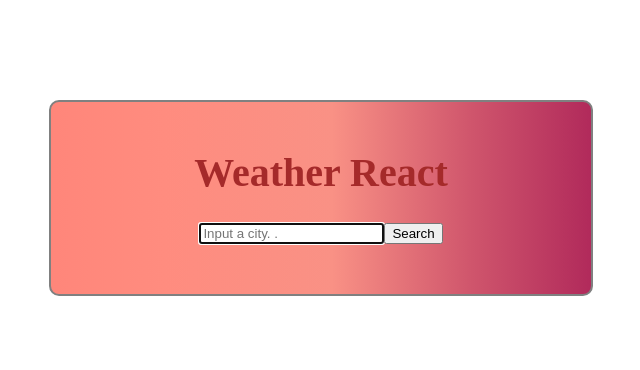
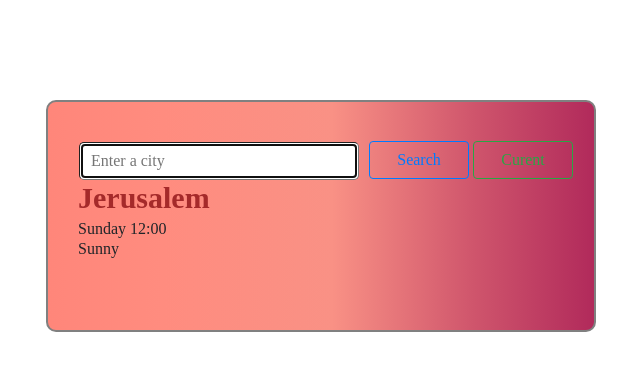
Before and after one commit to bhingkay/react-weather, a React (Create React App) app: page / in a window 1280 px wide. Shown: the top 370 px of the page, without its empty margins (319-959 px from the left). Built offline with nearby package versions, Linux system fonts and the light colour scheme.

Commit message:
added form

```diff
--- a/package.json
+++ b/package.json
@@ -7,7 +7,9 @@
     "@testing-library/react": "^11.2.5",
     "@testing-library/user-event": "^12.8.3",
     "axios": "^0.21.1",
+    "bootstrap": "^4.6.0",
     "react": "^17.0.2",
+    "react-bootstrap": "^1.5.2",
     "react-dom": "^17.0.2",
     "react-loader-spinner": "^4.0.0",
     "react-scripts": "4.0.3",
--- a/public/index.html
+++ b/public/index.html
@@ -28,7 +28,9 @@
   </head>
   <body>
     <noscript>You need to enable JavaScript to run this app.</noscript>
-    <div id="root"></div>
+    <div class="container"></div>
+      <div id="root"></div>
+    </div>
     <!--
       This HTML file is a template.
       If you open it directly in the browser, you will see an empty page.
--- a/src/App.css
+++ b/src/App.css
@@ -5,8 +5,10 @@
 
 .App h1 {
   font-weight: bolder;
-  font-size: 40px;
+  font-size: 30px;
   color: brown;
+  text-align: left;
+  margin-left: 10px;
 }
 .WeatherApp {
   padding: 20px 20px;
@@ -14,7 +16,7 @@
   border: 2px solid grey;
   border-radius: 10px;
   background-size: cover;
-  max-width: 500px;
+  max-width: 550px;
   margin: 100px auto;
   background-image: linear-gradient(
     to right,
@@ -26,3 +28,10 @@
     #b12a5b 100%
   );
 }
+li {
+  list-style: none;
+  text-align: left;
+  margin-left: -30px;
+  margin-top: -10px;
+  line-height: 30px;
+}
--- a/src/App.js
+++ b/src/App.js
@@ -1,12 +1,19 @@
 import "./App.css";
 import Weather from "./Weather";
+import { Button } from "react-bootstrap";
+
+import "bootstrap/dist/css/bootstrap.min.css";
 
 function App() {
   return (
     <div className="App">
       <div className="WeatherApp">
-        <h1>Weather React</h1>
         <Weather />
+        <h1>Jerusalem</h1>
+        <ul>
+          <li>Sunday 12:00</li>
+          <li>Sunny</li>
+        </ul>
       </div>
     </div>
   );
--- a/src/Weather.css
+++ b/src/Weather.css
@@ -1,14 +1,20 @@
-.Weather input {
+.inputcity {
   padding: 5px 10px;
-  width: 250px;
-  margin-top: 10px;
-  border-radius: 10px;
+  width: 280px;
+  margin-top: 20px;
+  border-radius: 5px;
+  margin-left: 10px;
 }
 
-.Weather .searchbtn {
-  padding: 5px 10px;
-  width: 250px;
-  margin-top: 10px;
+.btnprimary {
+  padding: 2px 5px;
+  width: 100px;
   border-radius: 10px;
-  background-color: red;
+  margin-left: 10px;
+  margin-top: -5px;
 }
+.currentbtn {
+  font-weight: bolder;
+  width: 100px;
+  margin-top: -5px;
+}
--- a/src/Weather.js
+++ b/src/Weather.js
@@ -1,11 +1,25 @@
 import React from "react";
 import "./Weather.css";
+import { Button } from "react-bootstrap";
+
+import "bootstrap/dist/css/bootstrap.min.css";
+
 export default function Weather() {
   return (
     <div>
       <form claswsName="Weather">
-        <input type="search" placeholder="Input a city. . " autoFocus="off" />
-        <input type="submit" value="Search" className="searchbtn" />
+        <input
+          type="search"
+          placeholder="Enter a city "
+          autoFocus="off"
+          className="inputcity"
+        />
+        <Button variant="outline-primary" className="btnprimary">
+          Search
+        </Button>{" "}
+        <Button variant="outline-success" className="currentbtn">
+          Curent
+        </Button>{" "}
       </form>
     </div>
   );
```
Also changed, not shown: 1 other file (tests, documents, lock files or other folders).
